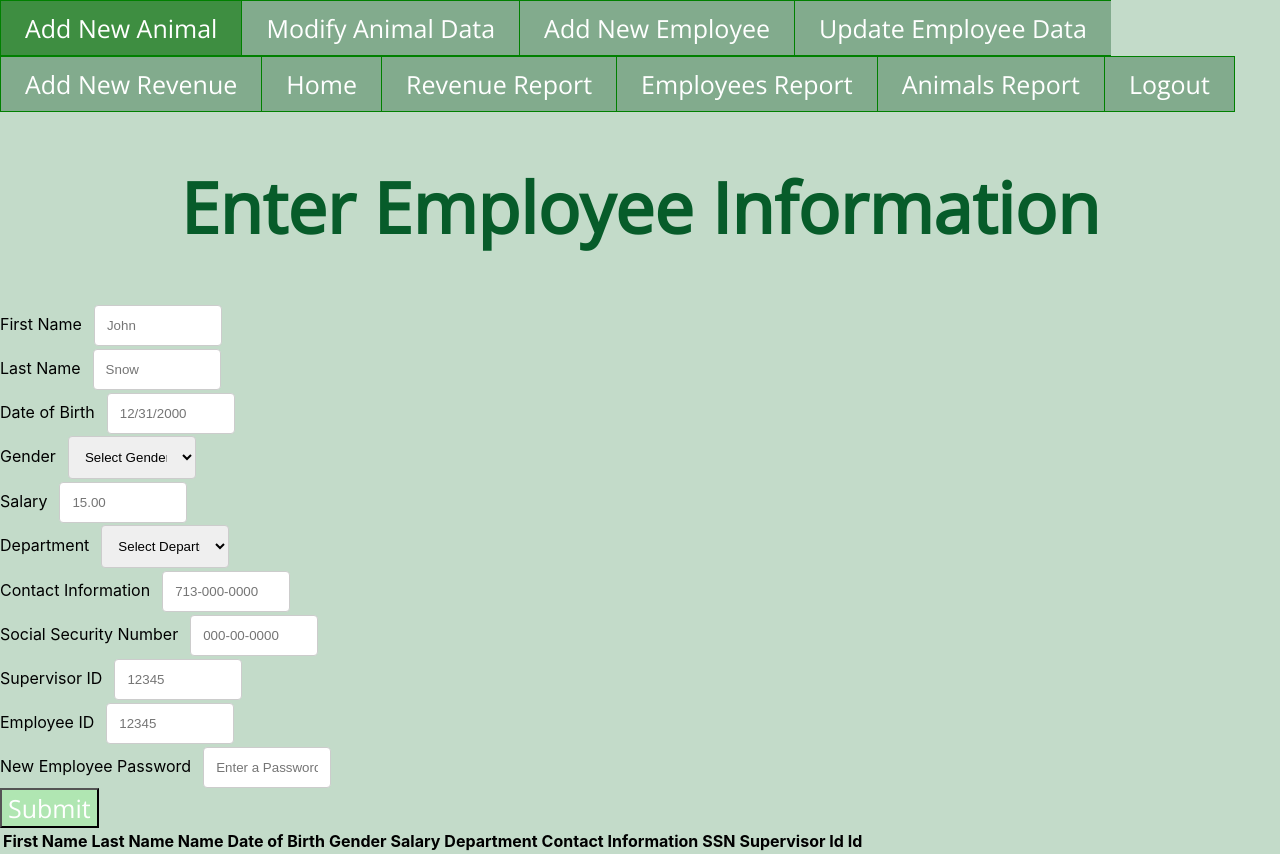
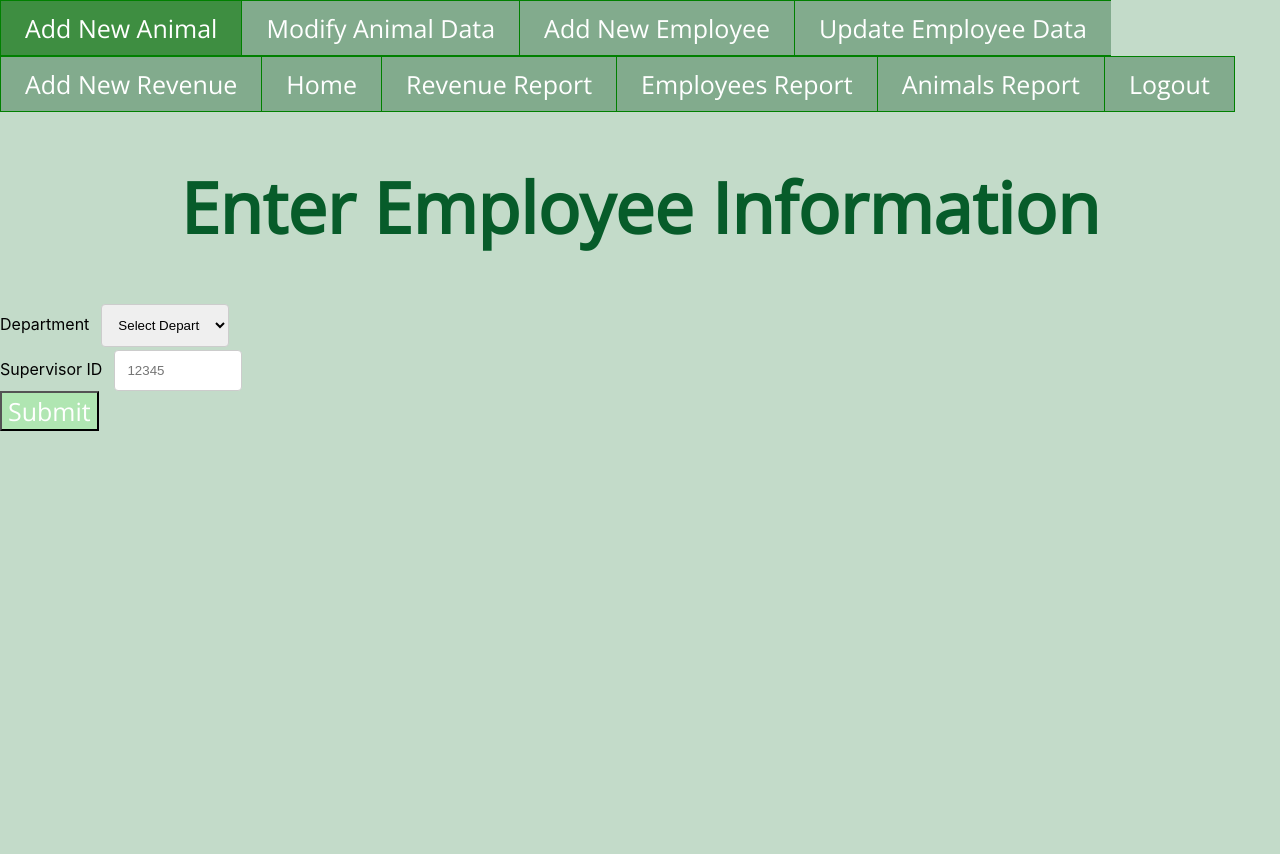
Before and after one commit to huynhkhoa9/zoo_integrated_db, a React (Create React App) app in the folder client/: page /Employees in a window 1280 px wide. After the commit the page ends 800 px from the top, so only its background shows below. Built offline with nearby package versions, Linux system fonts and the light colour scheme.

Commit message:
final functionalities

```diff
--- a/client/src/Containers/AnimalsEmployee.js
+++ b/client/src/Containers/AnimalsEmployee.js
@@ -1,9 +1,8 @@
 import React, {useState} from "react"
 import {useHistory} from "react-router-dom"
 import EmployeeNavBar from "./EmployeeNavBar"
-import "./AnimalsEmployee.css"
 import axios from "axios"
-
+import "./card.css"
 
 export default function Animals(){
     var history = useHistory();
@@ -15,50 +14,15 @@ export default function Animals(){
     const [Habitat, setHabitat] = useState("");
     var [AnimalsArray, setAnimalsArray] = useState([]);
 
-    function getAnimals(AnimalId, Species, AnimalName, AnimalDOB, AnimalGender, Habitat){
+    function getAnimals(Species, Habitat){
         return axios.post("/api/auth/animalReport", {AnimalId, Species, AnimalName, AnimalDOB, AnimalGender, Habitat}).then((response) => {
             setAnimalsArray( response.data);
         });
     }
 
-    function check(id, species, name, dob, gender, habitat){
-        var a = id;
-        var b = species;
-        var c = name;
-        var d = dob;
-        var e = gender;
-        var f = habitat;
-
-        var total = 0;
-
-        if(a.length === 0){
-            a = "";
-        }
-        if(b.length === 0){
-            b = "";
-        }
-        if(c.length === 0){
-            c = "";
-        }
-        if(d.length === 0){
-            d = "";
-        }
-        if(e.length === 0){
-            e = "";
-        }
-        if(f.length === 0){
-            f = "";
-        }
-
-        getAnimals(a, b, c, d, e, f);
-
-        console.log(AnimalsArray);
-    }
-
     function handleSubmit6(event){
         event.preventDefault();
-        check(AnimalId, Species, AnimalName, AnimalDOB, AnimalGender, Habitat);
-
+        getAnimals(Species, Habitat)
     }
 
 
@@ -68,12 +32,6 @@ export default function Animals(){
             <EmployeeNavBar />
             <h1>Enter the Animal Information for Report</h1>
             <form class="animals" id="animalsform" onSubmit={handleSubmit6}>
-                <label>Animal Id</label>
-                    <input type="text" placeholder="Animal Identification Number" id="Animalid" onChange={(e)=> setAnimalId(e.target.value)}></input>
-                <label>Animal Name</label>
-                    <input type="text" placeholder="Animal's Name Here" id="Animalname" onChange={(e)=> setAnimalName(e.target.value)}></input>
-                <label>Date of Birth</label>
-                    <input type="date" placeholder="12/31/2000" id="Animaldob" onChange={(e)=> setAnimalDOB(e.target.value)}></input>
                 <label>Species</label>
                     <select id="Animalspecies" onChange={(e)=> setSpecies(e.target.value)}>
                         <option value="">Select an Animal</option>
@@ -97,12 +55,6 @@ export default function Animals(){
                         <option value="Tiger">Tiger</option>
                         <option value="Wolverine">Wolverine</option>
                         <option value="Zebra">Zebra</option>
-                    </select>
-                <label>Sex</label>
-                    <select id="Animalgender" onChange={(e)=> setAnimalGender(e.target.value)}>
-                        <option value="">Select Gender</option>
-                        <option value="Male">Male</option>
-                        <option value="Female">Female</option>
                     </select>
                 <label>Habitat</label>
                     <select id="habitat" onChange={(e)=> setHabitat(e.target.value)}>
--- a/client/src/Containers/Employees.js
+++ b/client/src/Containers/Employees.js
@@ -1,7 +1,6 @@
 import React, {useState} from "react"
 import {useHistory} from "react-router-dom"
 import EmployeeNavBar from "./EmployeeNavBar"
-import "./Employees.css"
 import axios from "axios"
 import "./card.css"
 
@@ -24,7 +23,7 @@ export default function Employee(){
     function handleSubmit7(event){
         event.preventDefault();
 
-        axios.post("/api/auth/employeeReport").then((response) => {
+        axios.post("/api/auth/employeeReport",{EmployeeDepartment, EmployeeSupervisorId}).then((response) => {
             setEmmployeesArray( response.data);
         });
     }
@@ -35,31 +34,6 @@ export default function Employee(){
             <h1>Enter Employee Information</h1>
             <form class="employee" id="employeesinfo" onSubmit={handleSubmit7}>
                 <div>
-                <label>First Name</label>
-                    <input type="text" placeholder="John" id="employeeFirstName" onChange={(e)=> setEmployeeFirstName(e.target.value)}></input>
-                    </div>
-                    <div>
-                <label>Last Name</label>
-                    <input type="text" placeholder="Snow" id="employeeLastName" onChange={(e)=> setEmployeeLastName(e.target.value)}></input>
-                    </div>
-                    <div>
-                <label>Date of Birth</label>
-                    <input type="text" placeholder="12/31/2000" id="employeeDOB" onChange={(e)=> setEmployeeDOB(e.target.value)}></input>
-                    </div>
-                    <div>
-                <label>Gender</label>
-                    <select id="employeeGender" onChange={(e)=> setEmployeeGender(e.target.value)}>
-                        <option value="">Select Gender</option>
-                        <option value="Male">Male</option>
-                        <option value="Female">Female</option>
-                        <option value="Other">Other</option>
-                    </select>
-                    </div>
-                    <div>
-                <label>Salary</label>
-                    <input type="text" placeholder="15.00" id="employeeSalary"  onChange={(e)=> setEmployeeSalary(e.target.value)}></input>
-                    </div>
-                    <div>
                 <label>Department</label>
                     <select id="department" onChange={(e)=> setEmployeeDepartment(e.target.value)}>
                         <option value="">Select Department</option>
@@ -77,45 +51,14 @@ export default function Employee(){
                         <option value="Membership Director">Membership Director</option>
                         <option value="Volunteer">Volunteer</option>
                     </select>
-                    </div>
-                    <div>
-                <label>Contact Information</label>
-                    <input type="text" placeholder="713-000-0000" id="employeeContactInfo" onChange={(e)=> setEmployeeContactInfo(e.target.value)}></input>
-                    </div>
-                    <div>
-                <label>Social Security Number</label>
-                    <input type="text" placeholder="000-00-0000" id="employeeSSN" onChange={(e)=> setEmployeeSSN(e.target.value)}></input>
-                    </div>
-                    <div>
+                </div>
+                <div>
                 <label>Supervisor ID</label>
                     <input type="text" placeholder="12345" id="employeeSupervisorId" onChange={(e)=> setEmployeeSupervisorId(e.target.value)}></input>
-                    </div>
-                    <div>
-                <label>Employee ID</label>
-                    <input type="text" placeholder="12345" id="employeeid" onChange={(e)=> setEmployeeId(e.target.value)}></input>
-                    </div>
-                    <div>
-                <label>New Employee Password</label>
-                    <input type="text" placeholder="Enter a Password" id="employeepassword" onChange={(e)=> setEmployeePassword(e.target.value)}></input>
-                    </div>
+                </div>
                 <button type="submit">Submit</button>
             </form>
 
-            <title>Employee Table</title>
-                <table>
-                    <tr>
-                        <th>First Name</th>
-                        <th>Last Name Name</th>
-                        <th>Date of Birth</th>
-                        <th>Gender</th>
-                        <th>Salary</th>
-                        <th>Department</th>
-                        <th>Contact Information</th>
-                        <th>SSN</th>
-                        <th>Supervisor Id</th>
-                        <th>Id</th>
-                    </tr>
-                </table>
             {EmployeesArray.map((value) =>{
                 return <div class = "card">
                     <h2>{value.Employee_FirstName} | {value.Employee_LastName}</h2>
```
Also changed, not shown: client/src/Containers/AnimalsEmployee.css (deleted), client/src/Containers/Employees.css (deleted), 23 other files (tests, documents, lock files or other folders).
